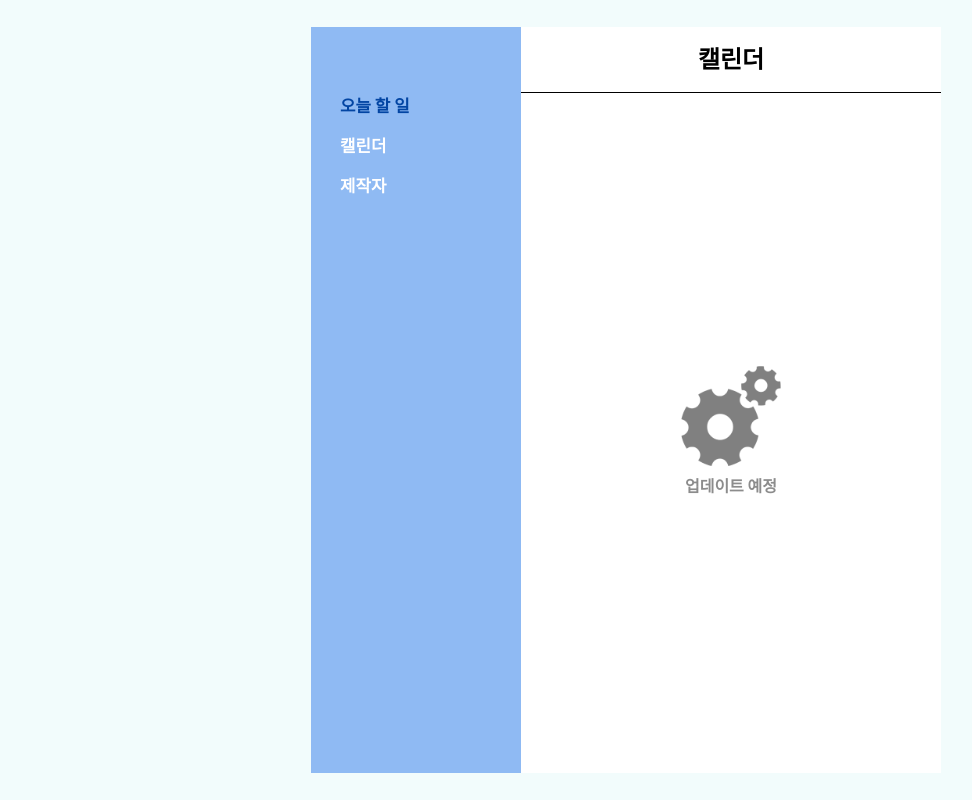
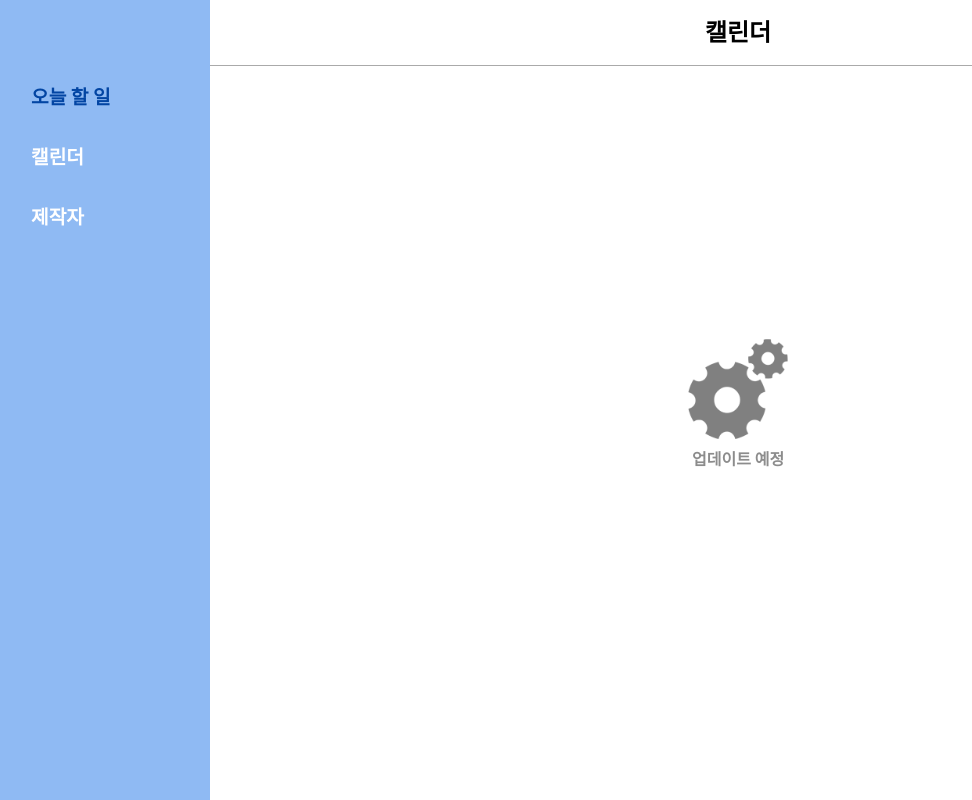
Before and after one commit to aemaaeng/my-todo-app, a React (Create React App) app: page /my-todo-app/calendar in a window 1280 px wide. Shown: the whole page, without its empty margins (14-986 px from the left). Built offline with nearby package versions, Linux system fonts and the light colour scheme.

Commit message:
:lipstick: pc 페이지 레이아웃 구성

```diff
--- a/src/App.css
+++ b/src/App.css
@@ -9,13 +9,5 @@
 
 main {
   display: flex;
-  flex-direction: row;
-  flex: 1 0;
-  justify-content: center;
+  height: 100vh;
 }
-
-.App {
-  display: flex;
-  align-items: center;
-  height: 95vh;
-}
--- a/src/App.js
+++ b/src/App.js
@@ -1,9 +1,15 @@
 import { BrowserRouter, Routes, Route } from "react-router-dom";
 import "./App.css";
+import styled from "styled-components";
 import Sidebar from "./Components/Sidebar";
 import Today from "./Pages/Today";
 import Calendar from "./Pages/Calendar";
 import Developer from "./Pages/Developer";
+
+const SPages = styled.section`
+  background-color: #ffffff;
+  flex: 5;
+`;
 
 function App() {
   return (
@@ -12,13 +18,13 @@ function App() {
       <div className="App">
         <main>
           <Sidebar />
-          <section className="features">
+          <SPages>
             <Routes>
               <Route path="/" element={<Today />}></Route>
               <Route path="/calendar" element={<Calendar />}></Route>
               <Route path="/developer" element={<Developer />}></Route>
             </Routes>
-          </section>
+          </SPages>
         </main>
       </div>
     </BrowserRouter>
--- a/src/Components/Header.js
+++ b/src/Components/Header.js
@@ -3,9 +3,8 @@ import styled from "styled-components";
 
 const HeaderContainer = styled.header`
   height: 66px;
-  width: 420px;
   line-height: 66px;
-  border-bottom: 1px solid black;
+  border-bottom: 1px solid #aaaaaa;
   background-color: #ffffff;
 `;
 
--- a/src/Components/Sidebar.js
+++ b/src/Components/Sidebar.js
@@ -5,16 +5,16 @@ import styled from "styled-components";
 const Side = styled.section`
   display: flex;
   flex-direction: column;
-  width: 210px;
+  min-width: 210px;
   padding-left: 13px;
   padding-top: 50px;
-  height: 746px;
   background-color: #8fbaf3;
+  flex: 1;
 
   li {
     list-style: none;
-    margin: 1rem;
-    font-size: 1.05rem;
+    margin: 2rem;
+    font-size: 1.2rem;
     font-weight: bold;
     color: #ffffff;
 
--- a/src/Pages/Developer.js
+++ b/src/Pages/Developer.js
@@ -1,7 +1,7 @@
 import React from "react";
 import styled from "styled-components";
 import Header from "../Components/Header";
-import { GithubOutlined, LinkOutlined, MailOutlined } from "@ant-design/icons";
+import { GithubOutlined, LinkOutlined } from "@ant-design/icons";
 
 const DivBackground = styled.div`
   background-color: #ffffff;
@@ -53,6 +53,7 @@ const Developer = () => {
                 href="https://haruisshort.tistory.com/"
                 target="_blank"
                 title="blog"
+                rel="noreferrer"
               >
                 <LinkOutlined alt="블로그 아이콘" />
               </a>
@@ -60,6 +61,7 @@ const Developer = () => {
                 href="https://github.com/aemaaeng"
                 target="_blank"
                 title="github"
+                rel="noreferrer"
               >
                 <GithubOutlined alt="github 아이콘" />
               </a>
--- a/src/index.css
+++ b/src/index.css
@@ -1,6 +1,5 @@
 body {
   margin: 0;
-  padding-top: 20px;
   font-family: -apple-system, BlinkMacSystemFont, "Segoe UI", "Roboto", "Oxygen",
     "Ubuntu", "Cantarell", "Fira Sans", "Droid Sans", "Helvetica Neue",
     sans-serif;
```
